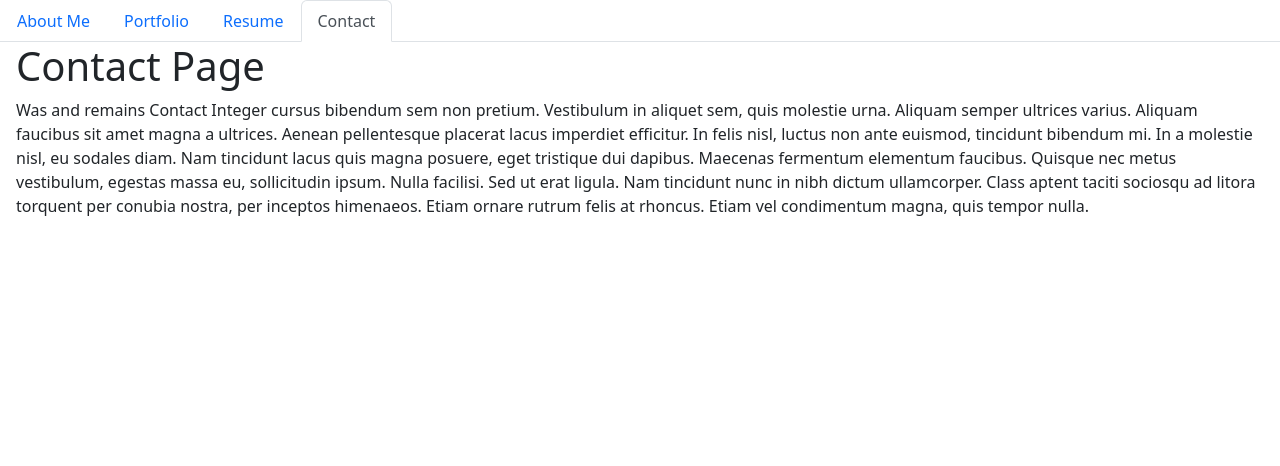
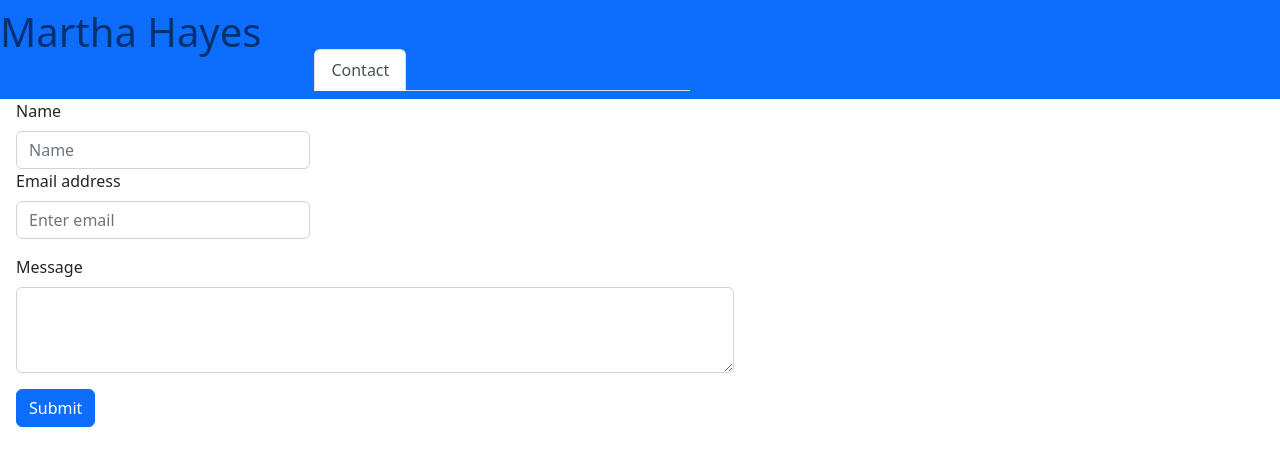
Before and after one commit to mhayes0022/REACT-Portfolio, a React (Vite) app: page /Contact in a window 1280 px wide. Shown: the top 466 px of the page. Built offline with nearby package versions, Linux system fonts and the light colour scheme.

Commit message:
added Header, added contact form, added formatting for About Me page

```diff
--- a/package.json
+++ b/package.json
@@ -13,6 +13,7 @@
   "dependencies": {
     "bootstrap": "^5.2.3",
     "react": "^18.2.0",
+    "react-bootstrap": "^2.7.4",
     "react-dom": "^18.2.0",
     "react-router-dom": "^6.11.1"
   },
--- a/src/App.jsx
+++ b/src/App.jsx
@@ -1,12 +1,14 @@
 // Bringing in the required import from 'react-router-dom'
 import { Outlet } from 'react-router-dom';
-import Nav from './components/NavTabs';
+import Header from './components/Header';
 
 function App() {
   // The Outlet component will conditionally swap between the different pages according to the URL
   return (
     <>
-      <Nav />
+    <div>
+    <Header/>
+    </div>
       <main className="mx-3">
         <Outlet />
       </main>
--- /dev/null
+++ b/src/components/Header.jsx
@@ -0,0 +1,18 @@
+//import React, { useState } from 'react';
+//import { useNavigate } from 'react-router-dom';
+import { Container, Row, Col} from 'react-bootstrap';
+//import Nav from './NavTabs';
+import Navigation from './Navigation'
+//import NavTabs from '/NavTabs'
+
+function Header() {
+    return (
+        <Container fluid>
+          <Row>
+            <Navigation />
+          </Row>
+        </Container>
+      );
+}
+
+export default Header;
--- /dev/null
+++ b/src/components/Navigation.jsx
@@ -0,0 +1,72 @@
+import { Link, useLocation } from 'react-router-dom';
+//import Container from 'react-bootstrap/Container';
+//import Nav from 'react-bootstrap/Nav';
+//import Navbar from 'react-bootstrap/Navbar';
+import { Container, Nav, Navbar, Badge, Row, Col } from 'react-bootstrap';
+
+function Navigation() {
+    const currentPage = useLocation().pathname;
+
+    return (
+      <>
+
+        <Navbar bg="primary" data-bs-theme="dark">
+            <Row>
+
+                <Col xs={5}>
+            <Navbar.Text>
+                <h1>
+                    Martha Hayes
+                </h1>
+            </Navbar.Text>
+                </Col>
+
+        <Col xs={7}>
+          <Container className="justify-content-end" activeKey="/">
+          <ul className="nav nav-tabs">
+        <li className="nav-item">
+          <Link
+            to="/"
+            className={currentPage === '/' ? 'nav-link active' : 'nav-link'}
+          >
+            About Me
+          </Link>
+        </li>
+        <li className="nav-item">
+          <Link
+            to="/Portfolio"
+            className={currentPage === '/Portfolio' ? 'nav-link active' : 'nav-link'}
+          >
+            Portfolio
+          </Link>
+        </li>
+        <li className="nav-item">
+          <Link
+            to="/Resume"
+            className={currentPage === '/Resume' ? 'nav-link active' : 'nav-link'}
+          >
+            Resume
+          </Link>
+        </li>
+        <li className="nav-item">
+          <Link
+            to="/Contact"
+            className={currentPage === '/Contact' ? 'nav-link active' : 'nav-link'}
+          >
+            Contact
+          </Link>
+        </li>
+      </ul>
+          </Container>
+        </Col>
+
+          </Row>
+        </Navbar>
+      </>
+    );
+  }
+
+  export default Navigation;
+
+  //Note: when I take out 'Row' and 'Col' my name won't apear on one line,
+  //it thinks it doesn't have enough room. But, then the nav bar appears on the right
--- a/src/pages/AboutMe.jsx
+++ b/src/pages/AboutMe.jsx
@@ -1,9 +1,20 @@
+import { Image, Col, Container, Row } from 'react-bootstrap';
+
 export default function AboutMe() {
   return (
     <div>
-      <h1>About Me</h1>
+      <h2>About Me</h2>
+
+      <Container>
+      <Row>
+        <Col xs={6} md={4}>
+          <Image src="holder.js/171x180" rounded />
+        </Col>
+      </Row>
+    </Container>
       <p>
         Formerly Home
+        This section will include a short bio.
         Lorem ipsum dolor sit amet, consectetur adipiscing elit. Sed neque
         velit, lobortis ut magna varius, blandit rhoncus sem. Morbi lacinia nisi
         ac dui fermentum, sed luctus urna tincidunt. Etiam ut feugiat ex. Cras
--- a/src/pages/Contact.jsx
+++ b/src/pages/Contact.jsx
@@ -1,21 +1,56 @@
+import { useState } from 'react';
+import { Form, Button, InputGroup, Col, Row } from 'react-bootstrap';
+
 export default function Contact() {
+  const [validated, setValidated] = useState(false);
+
+  const handleSubmit = (event) => {
+    const form = event.currentTarget;
+    if (form.checkValidity() === false) {
+      event.preventDefault();
+      event.stopPropagation();
+    }
+
+    setValidated(true);
+  };
+
   return (
-    <div>
-      <h1>Contact Page</h1>
-      <p>
-        Was and remains Contact
-        Integer cursus bibendum sem non pretium. Vestibulum in aliquet sem, quis
-        molestie urna. Aliquam semper ultrices varius. Aliquam faucibus sit amet
-        magna a ultrices. Aenean pellentesque placerat lacus imperdiet
-        efficitur. In felis nisl, luctus non ante euismod, tincidunt bibendum
-        mi. In a molestie nisl, eu sodales diam. Nam tincidunt lacus quis magna
-        posuere, eget tristique dui dapibus. Maecenas fermentum elementum
-        faucibus. Quisque nec metus vestibulum, egestas massa eu, sollicitudin
-        ipsum. Nulla facilisi. Sed ut erat ligula. Nam tincidunt nunc in nibh
-        dictum ullamcorper. Class aptent taciti sociosqu ad litora torquent per
-        conubia nostra, per inceptos himenaeos. Etiam ornare rutrum felis at
-        rhoncus. Etiam vel condimentum magna, quis tempor nulla.
-      </p>
-    </div>
+    <Form noValidate validated={validated} onSubmit={handleSubmit}>
+      <Row>
+        <Col xs={3} >
+          <Form.Group className="" controlId="" >
+            <Form.Label>Name</Form.Label>
+            <Form.Control placeholder="Name" />
+          </Form.Group>
+        </Col>
+      </Row>
+
+      <Row>
+        <Col xs={3} >
+          <Form.Group className="mb-3" controlId="formBasicEmail">
+            <Form.Label>Email address</Form.Label>
+            <InputGroup hasValidation>
+              <Form.Control type="email" placeholder="Enter email" required />
+              <Form.Control.Feedback type="invalid">
+                Please enter your email address.
+              </Form.Control.Feedback>
+            </InputGroup>
+          </Form.Group>
+        </Col>
+      </Row>
+
+      <Row>
+        <Col xs={7} >
+          <Form.Group className="mb-3" controlId="">
+            <Form.Label>Message</Form.Label>
+            <Form.Control as="textarea" rows={3} />
+          </Form.Group>
+        </Col>
+      </Row>
+
+      <Button variant="primary" type="submit">
+        Submit
+      </Button>
+    </Form>
   );
 }
```
Also changed, not shown: 1 other file (tests, documents, lock files or other folders).
